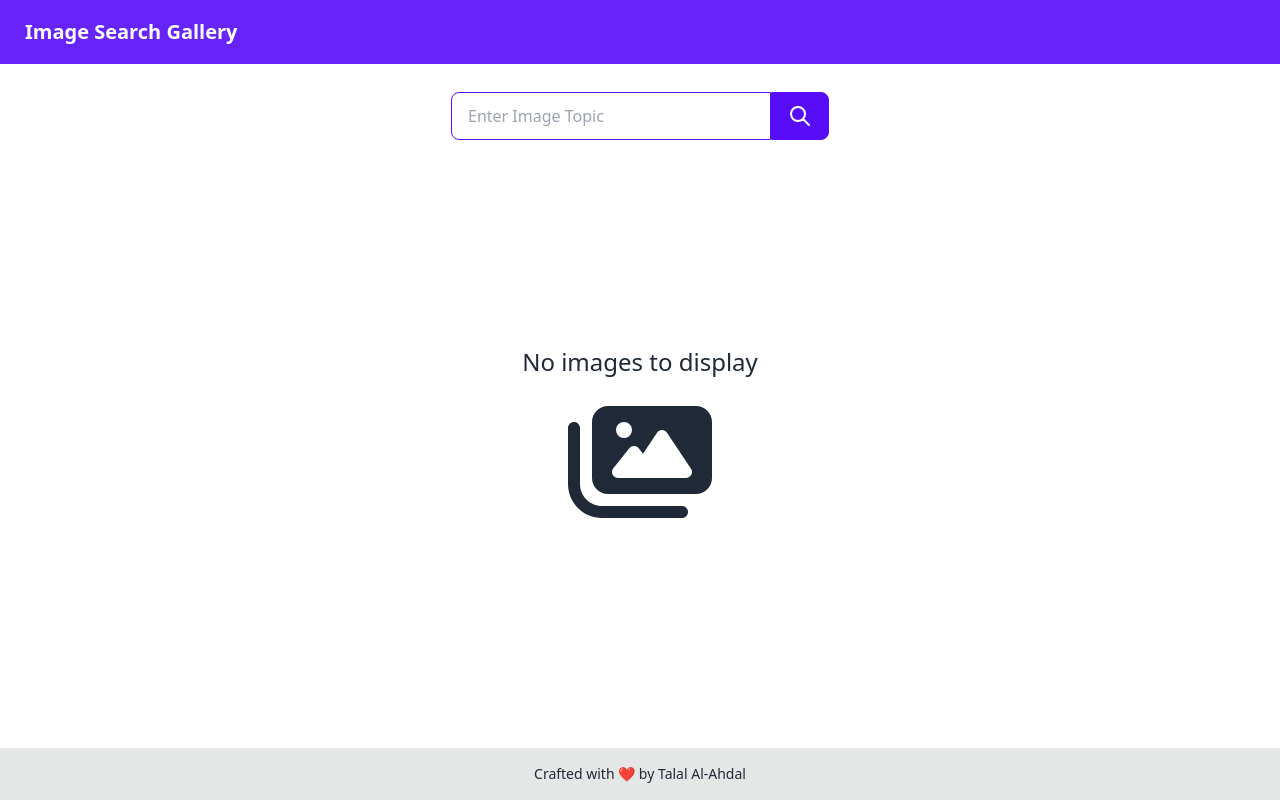
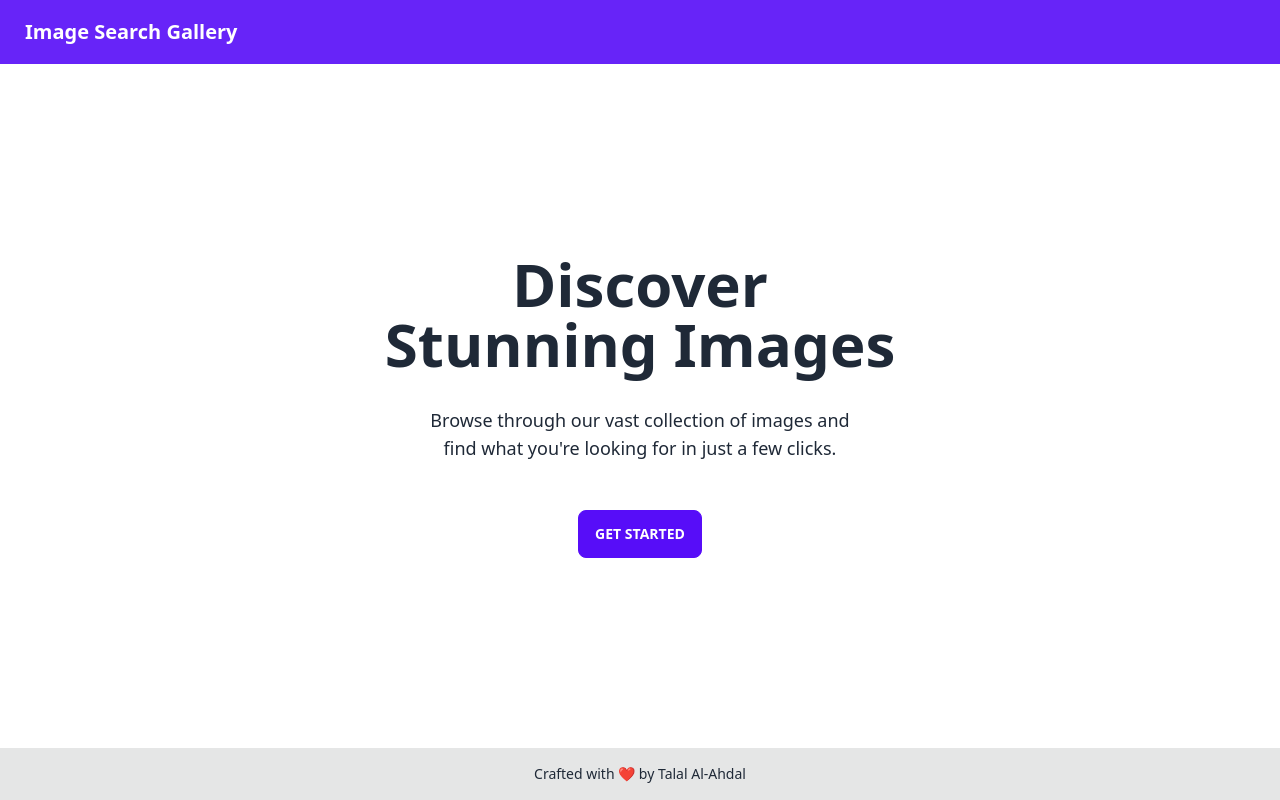
Before and after one commit to talalOthman/Image-Search-Gallery, a Vue app: page / in a window 1280 px wide. Built offline with nearby package versions, Linux system fonts and the light colour scheme.

Commit message:
-Implementing the routing for all the pages

```diff
--- a/src/App.vue
+++ b/src/App.vue
@@ -1,14 +1,14 @@
 <script setup lang="ts">
-import Navbar from "./components/Navbar.vue";
+import { RouterLink, RouterView } from 'vue-router'
+import Navbar from "./components/Navbar.vue"
 import Footer from "./components/Footer.vue";
-import Body from "./components/Body.vue";
 
 </script>
 
 <template>
-  <div class="min-h-screen flex flex-col items-center gap-y-5 justify-between">
-    <Navbar />
-    <Body />
-    <Footer />
-  </div>
+    <div class="min-h-screen flex flex-col justify-between">
+        <Navbar />
+        <RouterView />
+        <Footer />
+    </div>
 </template>
--- a/src/components/Body.vue
+++ b/src/components/Body.vue
@@ -33,8 +33,8 @@ const onSearch = async () => {
 </script>
 
 <template>
-    <div class=" flex flex-col grow w-screen p-2 items-center gap-y-3">
-        <div class="form-control">
+    <div class="flex flex-col w-screen p-3 items-center gap-y-3">
+        <div class="form-control pt-3">
             <div class="input-group">
                 <input type="text" placeholder="Enter Image Topic" class="input input-bordered md:w-80 input-primary" v-model="searchInput"/>
                 <button @click="onSearch" class="btn btn-primary">
--- a/src/components/Navbar.vue
+++ b/src/components/Navbar.vue
@@ -1,5 +1,9 @@
+<script setup lang="ts">
+import { RouterLink} from 'vue-router'
+</script>
+
 <template>
     <div class="navbar bg-primary text-primary-content sticky top-0 z-40 opacity-90">
-        <a class="btn btn-ghost normal-case text-xl">Image Search Gallery</a>
+        <RouterLink to="/" class="btn btn-ghost normal-case text-xl">Image Search Gallery</RouterLink>
     </div>
 </template>
--- a/src/router/index.ts
+++ b/src/router/index.ts
@@ -1,22 +1,21 @@
 import { createRouter, createWebHistory } from 'vue-router'
+import ImageSearchView from '../views/ImageSearchView.vue'
+import HomeView from '../views/HomeView.vue'
 
 
 const router = createRouter({
   history: createWebHistory(import.meta.env.BASE_URL),
   routes: [
-    // {
-    //   path: '/',
-    //   name: 'home',
-    //   component: HomeView
-    // },
-    // {
-    //   path: '/about',
-    //   name: 'about',
-    //   // route level code-splitting
-    //   // this generates a separate chunk (About.[hash].js) for this route
-    //   // which is lazy-loaded when the route is visited.
-    //   component: () => import('../views/AboutView.vue')
-    // }
+    {
+      path: '/',
+      name: 'home',
+      component: HomeView,
+    },
+    {
+      path: '/search-Image',
+      name: 'search-image',
+      component: ImageSearchView,
+    },
   ]
 })
 
--- /dev/null
+++ b/src/views/HomeView.vue
@@ -0,0 +1,20 @@
+<script setup lang="ts">
+import { RouterLink } from 'vue-router'
+
+</script>
+
+<template>
+    <section>
+        <div
+            class="container mx-auto flex flex-col items-center px-4 py-16 text-center md:py-32 md:px-10 lg:px-32 xl:max-w-3xl">
+            <h1 class="md:text-6xl text-4xl font-bold leading-none "> Discover
+                <span class="dark:text-primary">Stunning</span> Images
+            </h1>
+            <p class="px-8 mt-8 mb-12 text-md md:text-lg">Browse through our vast collection of images and find what you're
+                looking for in just a few clicks.</p>
+            <div class="flex flex-wrap justify-center">
+                <RouterLink to="search-image" class="btn btn-primary">Get started</RouterLink>
+            </div>
+        </div>
+    </section>
+</template>
--- /dev/null
+++ b/src/views/ImageSearchView.vue
@@ -0,0 +1,12 @@
+<script setup lang="ts">
+import Navbar from "../components/Navbar.vue"
+import Footer from "../components/Footer.vue";
+import Body from "../components/Body.vue";
+
+</script>
+
+<template>
+  <div class="flex grow">
+    <Body />
+  </div>
+</template>
```
